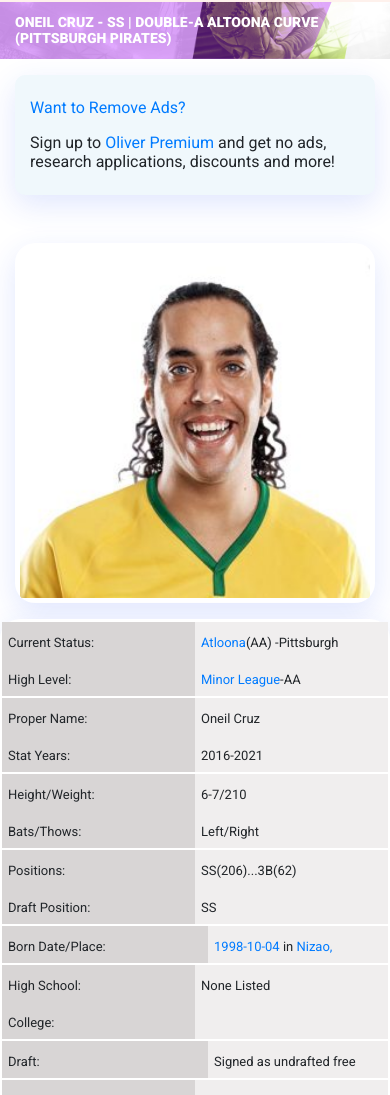
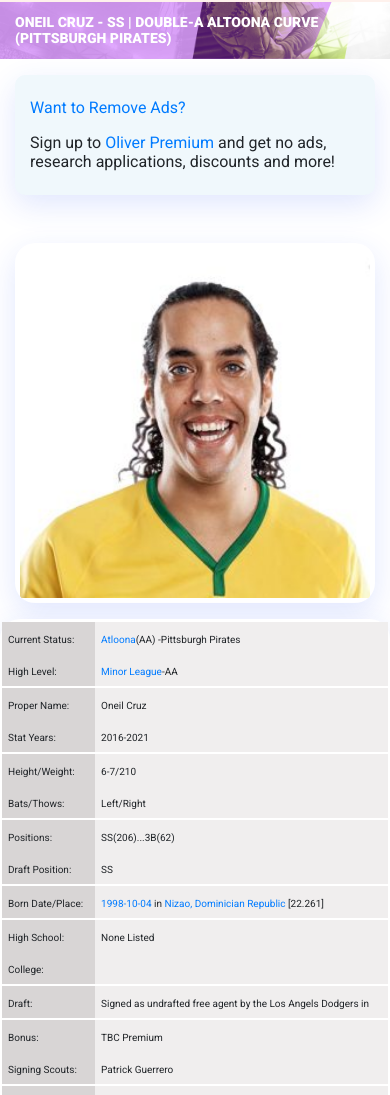
Before and after one commit to mdsowrov2020/baseball_redesign, a plain HTML site: page player.html in a window 390 px wide. Shown: the part 64-1159 px from the top of the page. Drawn offline with nearby package versions, Linux system fonts and the light colour scheme; a script that the page names is missing; a web font is replaced by a local one.

Commit message:
overview table retouched in mobile view

```diff
--- a/css/responsive.css
+++ b/css/responsive.css
@@ -14,9 +14,6 @@
 }
 
 @media (max-width: 768px) {
-  body{
-    overflow-x: hidden;
-  }
   #mynav ul li {
     text-align: center;
     margin-right: 0px !important;
@@ -76,20 +73,53 @@
   width: 100%;
 }
   .bio_left_column.long  .bio_left_head{
+    /* width: 35.3%; */
+    width: 120px;
+    height: 32px;
+    line-height: 32px;
+  }
+  .bio_left_column.long .bio_left_val {
+    /* width: 83.7%; */
     width: 100%;
-  }
+    height: 32px;
+    line-height: 32px;
+}
   .bio_left_head {
-    width: 100%;
+    /* width: 30%; */
+    width: 120px;
+    height: 32px;
+    line-height: 32px;
     background-color: rgb(216, 213, 213);
     padding: 2px 6px;
 }
   .bio_left_val {
+    /* width: 70%; */
     width: 100%;
     padding: 2px 6px;
     background-color: rgb(240, 238, 238);
+    height: 32px;
+    line-height: 32px;
 }
 .team_banner.player_banner .banner_heading h2 {
   font-size: 14px !important;
   font-weight: 900 !important;
 }
+/* .bio_left_head {
+  height: 100%;
+  line-height: 37px;
+} */
+/* .bio_left_val {
+ height: 100%;
+
+} */
+.bio_left_head p {
+  font-size: 10px;
 }
+.bio_left_val p {
+  font-size: 10px;
+}
+.player_info_sticky {
+  top: 66px;
+
+}
+}
--- a/css/style2.css
+++ b/css/style2.css
@@ -140,6 +140,7 @@ h5 {
 .cutom_nav.sticky {
   position: fixed;
   top: 0;
+  left: 0;
   z-index: 1200;
   width: 100%;
   transition: all 0.5s linear;
@@ -1698,11 +1699,11 @@ table.dataTable.no-footer {
 
 
  .bio_left_head{
-  width: 32%;
+  width: 35%;
   background-color: rgb(216, 213, 213);
   padding: 2px 6px;
-height: 37px;
-line-height: 37px;
+/* height: 37px;
+line-height: 37px; */
 }
 
 
@@ -1714,11 +1715,11 @@ line-height: 37px;
 
 
 .bio_left_val{
-  width:68%;
+  width:65%;
   padding: 2px 6px;
   background-color: rgb(240, 238, 238);
-  height: 37px;
-  line-height: 37px;
+  /* height: 37px;
+  line-height: 37px; */
 }
 
  .bio_left_val p{
@@ -1730,11 +1731,11 @@ line-height: 37px;
 }
 
 .bio_left_column.long  .bio_left_head{
-  width: 14.5%;
+  width: 16.3%;
 }
 
 .bio_left_column.long .bio_left_val{
-  width: 87%;
+  width: 86.7%;
 }
 
 .player_img{
--- a/player.html
+++ b/player.html
@@ -27,7 +27,7 @@
 
     <header class="cutom_nav" id="navbar">
         <div class="container-fluid">
-            <nav class="navbar navbar-expand-lg navbar-light px-0 menu_nav">
+            <nav class="navbar navbar-expand-lg navbar-light  menu_nav">
                 <a class="navbar-brand" href="index.html"><img src="./images/oliver/Flash Stats- Oliver-03.jpg" alt=""
                         class="img-responsive"></a>
                 <button class="navbar-toggler" type="button" data-toggle="collapse" data-target="#mynav"
```
